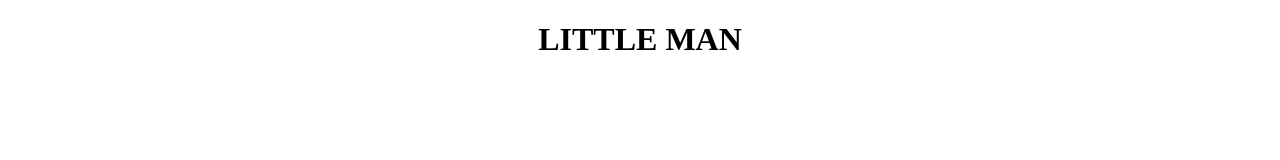
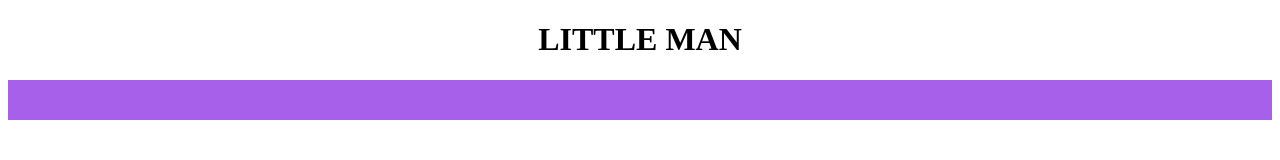
Before and after one commit to spinozist/Word-Guess-Game, a plain HTML site: page index2.html in a window 1280 px wide. Drawn offline with Linux system fonts and the light colour scheme.

Commit message:
Little CSS

```diff
--- a/assets/css/style2.css
+++ b/assets/css/style2.css
@@ -5,6 +5,11 @@ body {
 
 #wordView {
     font-size: 36px;
+    background-color: blueviolet;
+    color: beige;
+    padding: 20px;
+    opacity: .75;
+    margin-bottom: 10px;
 }
 
 #dialogueView,
--- a/assets/javascript/game2.js
+++ b/assets/javascript/game2.js
@@ -20,6 +20,7 @@ var selectWord = wordList[Math.floor(Math.random() * wordList.length)];
 
 //Game interface and logic//
 
+
 var correctLetters = Array.from(selectWord);
 
 var wordView = [];
@@ -35,7 +36,7 @@ document.onkeydown = function (event) {
 
         correctList.push(userInput);
 
-        for (var i =0; i < correctLetters.length; i++) {
+        for (var i = 0; i < correctLetters.length; i++) {
             if (correctList.includes(correctLetters[i])) {
                 wordView.splice(i, 1, "<span>" + correctLetters[i] + "</span>");
                 dialogue = "Great Job!";
```
